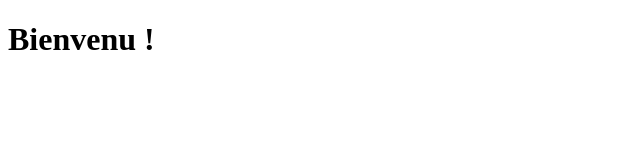
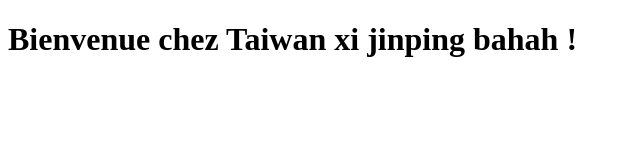
Before and after one commit to Naitoo3/Naitoo3.github.io, a plain HTML site: page index.html in a window 1280 px wide. Shown: the whole page, without its empty margins (0-640 px from the left). Drawn offline with Linux system fonts and the light colour scheme.

Commit message:
Update index.html

```diff
--- a/index.html
+++ b/index.html
@@ -1,6 +1,6 @@
 <!doctype html>
 <html>
   <body>
-    <h1>Bienvenu !</h1>
+    <h1>Bienvenue chez Taiwan xi jinping bahah !</h1>
   </body>
 </html>
```
